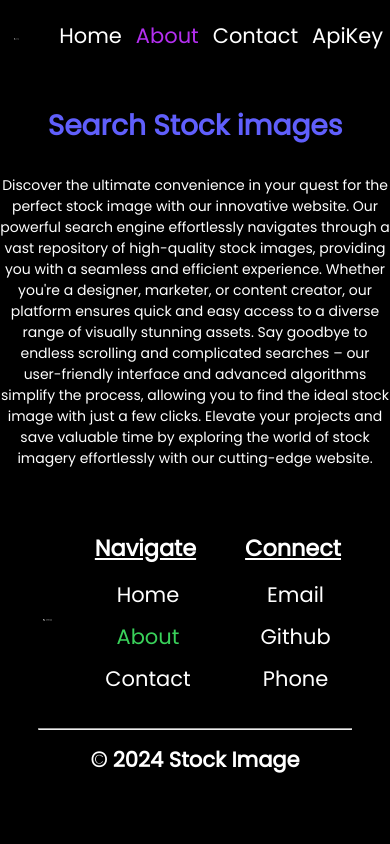
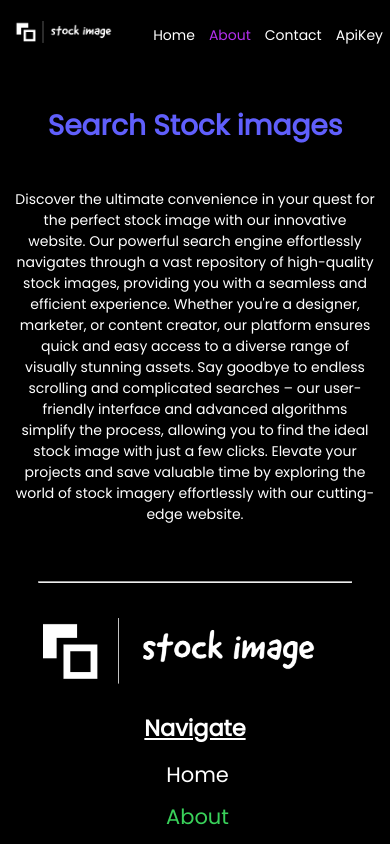
Before and after one commit to shubgoyal23/stock-image, a React (Vite) app: page /about in a window 390 px wide. Shown: the top 844 px of the page. Built offline with nearby package versions, Linux system fonts and the light colour scheme.

Commit message:
fixed css for mobile devices

```diff
--- a/src/Components/About/About.css
+++ b/src/Components/About/About.css
@@ -7,6 +7,7 @@
     color: #605ffc;
 }
 .about p{
-    max-width: 700px;
+    max-width: 800px;
     margin: 2rem auto;
+    padding: 1rem;
 }
--- a/src/Components/Footer/Footer.css
+++ b/src/Components/Footer/Footer.css
@@ -1,12 +1,13 @@
 
 footer{
-    height: 20rem;
+    height: 25rem;
     text-align: center;
 
   }
-  footer .copywrite hr{
+  footer hr{
     width: 80%;
     border-radius: 10px;
+    margin-top: 2rem;
   }
   footer .copywrite h6{
     font-size: 1.5rem;
@@ -28,11 +29,11 @@ footer{
   }
   footer .info li{
     list-style: none;
-    font-size: 1.5rem;
     text-decoration: none;
     margin: 0.8rem;
   }
   footer .info li a{
+    font-size: 1.5rem;
     text-decoration: none;
     color: white;
     text-transform: capitalize
@@ -48,3 +49,16 @@ footer{
   .active-b{
     color: var(--Color3) !important;
   }
+  @media screen and (max-width: 520px) {
+    footer .info{
+      height: auto;
+      margin: 1.5rem auto;
+      padding: 1rem 0;
+      padding-right: 2.5rem;
+      gap: 1rem;
+      flex-direction: column;
+    }
+    .copywrite{
+      padding: 1rem;
+    }
+  }
--- a/src/Components/Footer/Footer.jsx
+++ b/src/Components/Footer/Footer.jsx
@@ -3,6 +3,7 @@ import "./Footer.css"
 export default function Footer() {
    return (
       <footer>
+         <hr />
          <div className="info">
             <div className="c-1">
                 <img src="/stock image-logo.png" alt="" />
--- a/src/Components/Header/Header.css
+++ b/src/Components/Header/Header.css
@@ -23,7 +23,7 @@
   .header ul li{
     list-style: none;
   }
-  .header ul a{
+  .header ul li a{
     text-decoration: none;
     color: rgb(255, 255, 255);
     font-size: 1.5rem;
@@ -55,3 +55,43 @@
   .active{
     color: var(--Color1) !important;
   }
+
+
+  @media screen and (max-width: 720px) {
+    .header .login-btn-div{
+      display: none;
+    }
+    .header .login-btn-div{
+      margin-right: 0.5rem;
+    }
+    .header .logo{
+      margin-left: 0.5rem;
+      width: 15rem;
+    }
+    .header ul{
+      gap: 0.7rem;
+    }
+    .header ul li a{
+      font-size: 1rem;
+    }
+  }
+
+  @media screen and (max-width: 980px) {
+    :root{
+      font-size: 14px;
+    }
+    .header .login-btn-div{
+      margin-right: 0.5rem;
+    }
+    .header .logo{
+      margin-left: 0.5rem;
+      width: 15rem;
+    }
+    .header .login-btn-div{
+      display: none;
+    }
+    .header ul{
+      gap: 1rem;
+    }
+
+  }
--- a/src/index.css
+++ b/src/index.css
@@ -13,47 +13,3 @@ body{
   font-family: "Poppins", sans-serif;
   padding: 0;
 }
-
-@media screen and (max-width: 720px) {
-  :root{
-    font-size: 10px;
-  }
-  .header .login-btn-div{
-    display: none;
-  }
-  .header .login-btn-div{
-    margin-right: 0.5rem;
-  }
-  .header .logo{
-    margin-left: 0.5rem;
-    width: 15rem;
-  }
-  .header ul{
-    gap: 0.7rem;
-  }
-  .header ul a{
-    font-size: 1rem;
-  }
-}
-@media screen and (max-width: 980px) {
-  :root{
-    font-size: 14px;
-  }
-  .header .login-btn-div{
-    margin-right: 0.5rem;
-  }
-  .header .logo{
-    margin-left: 0.5rem;
-    width: 15rem;
-  }
-  .header .login-btn-div{
-    display: none;
-  }
-  .header ul{
-    gap: 1rem;
-  }
-  .header ul a{
-    font-size: 1.5rem;
-  }
-
-}
```
